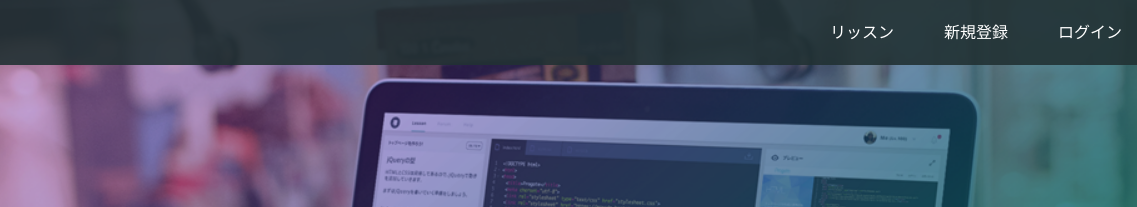
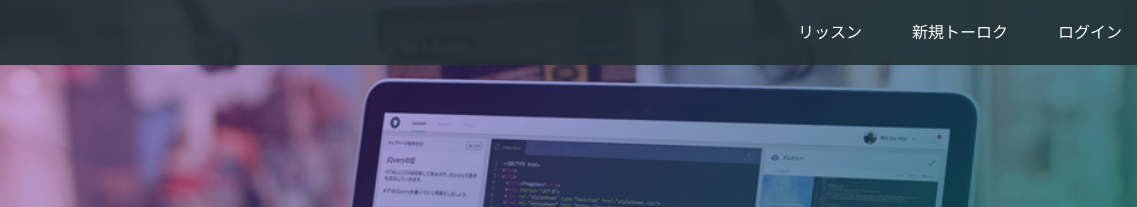
Before and after one commit to tomotomo5/tomoto, a plain HTML site: page index.html in a window 1280 px wide. Shown: the top 207 px of the page, 143-1280 px from the left. Drawn offline with Linux system fonts and the light colour scheme.

Commit message:
Update index.html

```diff
--- a/index.html
+++ b/index.html
@@ -16,7 +16,7 @@
       <span class="fa fa-bars menu-icon"></span>
       <div class="header-right">
         <a href="#">リッスン</a>
-        <a href="#">新規登録</a>
+        <a href="#">新規トーロク</a>
         <a href="#" class="login">ログイン</a>
       </div>
     </div>
```
